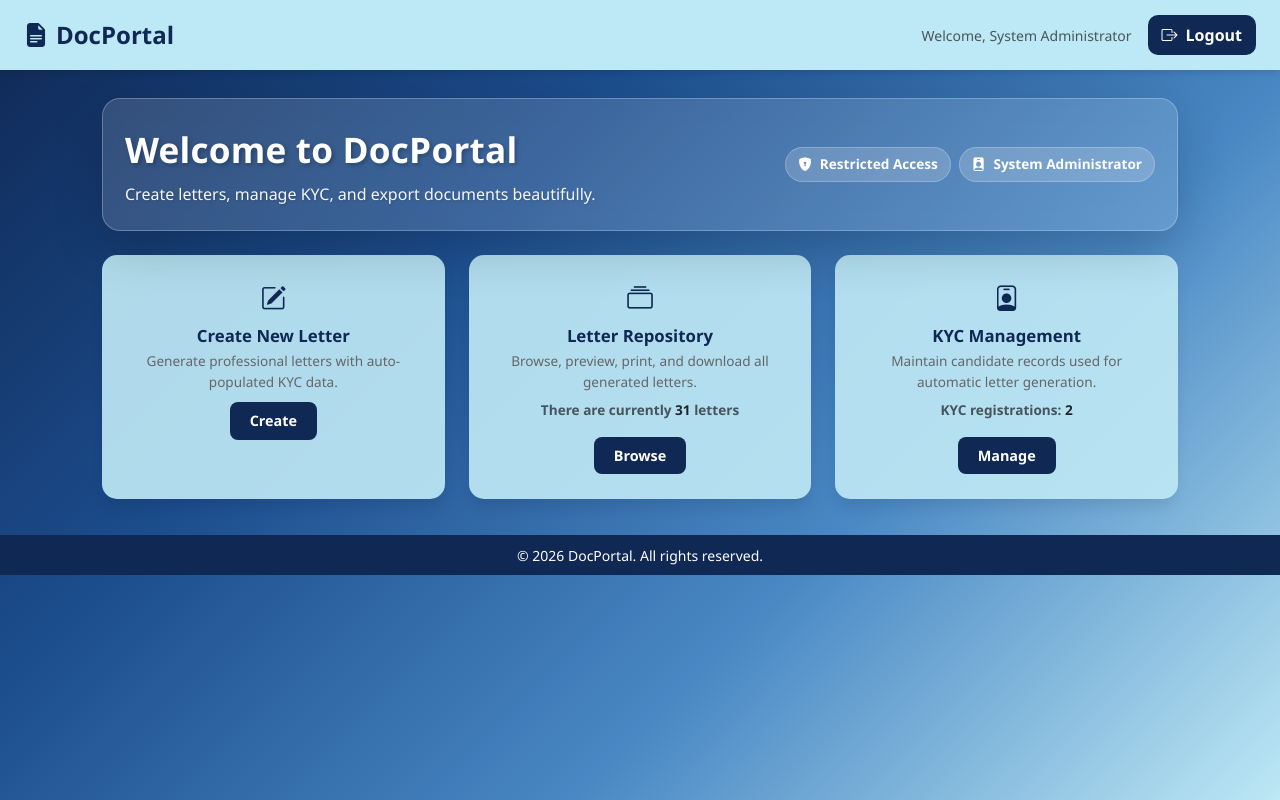
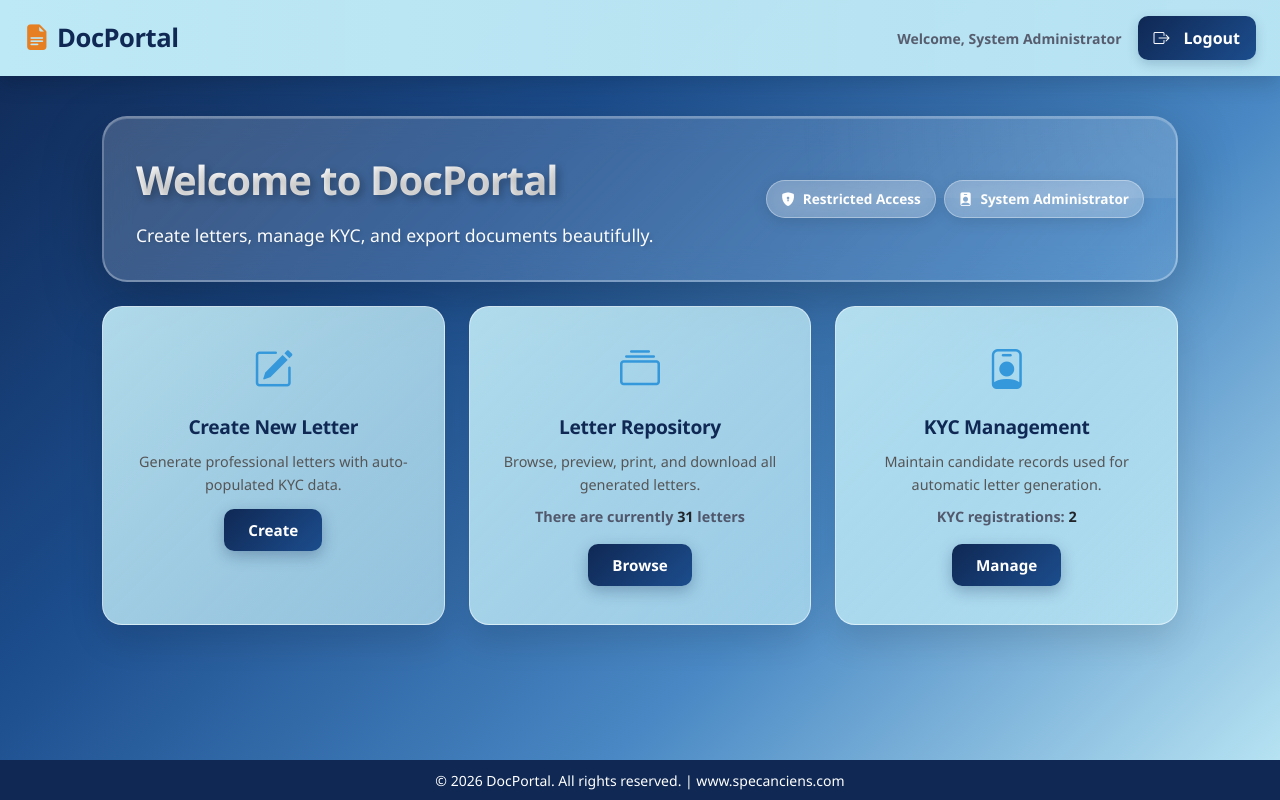
Before and after one commit to Sowmithreddy007/SA_Doc_Portal, a PHP site: page / in a window 1280 px wide. Run offline with PHP 8.4, Linux system fonts and the light colour scheme; a user stored in the database is signed in; data comes from the database, SQL or seed files in the repository.

Commit message:
Second Commit

```diff
--- a/public/footer.php
+++ b/public/footer.php
@@ -1,5 +1,5 @@
 <footer class="py-2 mt-auto d-print-none" style="background-color: var(--primary); color: white;">
     <div class="container text-center">
-        <small>&copy; <?= date('Y') ?> DocPortal. All rights reserved.</small>
+        <small>&copy; <?= date('Y') ?> DocPortal. All rights reserved. | www.specanciens.com</small>
     </div>
 </footer>
--- a/public/index.php
+++ b/public/index.php
@@ -33,31 +33,87 @@ try {
             --text-dark: #2d2436;
             --card: rgba(189, 232, 245, 0.92);
             --glass: rgba(255, 255, 255, 0.14);
+            --accent1: #e67e22;
+            --accent2: #3498db;
+            --accent3: #27ae60;
         }
-        html { scroll-behavior: smooth; }
+
+        @keyframes fadeInUp {
+            from {
+                opacity: 0;
+                transform: translateY(30px);
+            }
+            to {
+                opacity: 1;
+                transform: translateY(0);
+            }
+        }
+
+        @keyframes slideInRight {
+            from {
+                opacity: 0;
+                transform: translateX(30px);
+            }
+            to {
+                opacity: 1;
+                transform: translateX(0);
+            }
+        }
+
+        @keyframes pulse {
+            0%, 100% {
+                opacity: 1;
+            }
+            50% {
+                opacity: 0.8;
+            }
+        }
+
+        @keyframes float {
+            0%, 100% {
+                transform: translateY(0px);
+            }
+            50% {
+                transform: translateY(-10px);
+            }
+        }
+
+        html {
+            scroll-behavior: smooth;
+        }
 
         body {
             background: linear-gradient(135deg, #0f2854 0%, #1c4d8d 33%, #4988c4 66%, #bde8f5 100%);
+            background-attachment: fixed;
             min-height: 100vh;
             font-family: 'Segoe UI', system-ui, -apple-system, sans-serif;
             color: var(--text-dark);
             overflow-x: hidden;
             overflow-y: auto;
+            display: flex;
+            flex-direction: column;
         }
 
         .navbar-custom {
-            background: var(--bg-light);
-            box-shadow: 0 4px 6px -1px rgba(0, 0, 0, 0.1);
-            padding: 15px 0;
+            background: linear-gradient(90deg, var(--bg-light) 0%, rgba(189, 232, 245, 0.95) 100%);
+            box-shadow: 0 8px 20px rgba(0, 0, 0, 0.15);
+            padding: 16px 0;
             position: sticky;
             top: 0;
             z-index: 1000;
+            backdrop-filter: blur(10px);
         }
 
         .navbar-brand {
-            font-weight: bold;
-            font-size: 1.5rem;
+            font-weight: 800;
+            font-size: 1.6rem;
             color: var(--primary) !important;
+            letter-spacing: -0.5px;
+            animation: slideInRight 0.6s ease-out;
+        }
+
+        .navbar-brand i {
+            color: var(--accent1);
         }
 
         .nav-link {
@@ -68,125 +124,241 @@ try {
         }
 
         .nav-link:hover {
-            color: var(--primary) !important;
+            color: var(--accent1) !important;
             transform: translateY(-2px);
         }
 
         .page-wrap {
-            padding: 28px 16px 36px;
+            padding: 40px 16px 36px;
+            flex: 1;
+            animation: fadeInUp 0.8s ease-out;
         }
 
         .hero-card {
-            background: var(--glass);
-            border: 1px solid rgba(255,255,255,0.25);
-            backdrop-filter: blur(10px);
-            -webkit-backdrop-filter: blur(10px);
-            border-radius: 18px;
-            padding: 24px 22px;
+            background: linear-gradient(135deg, rgba(255, 255, 255, 0.18) 0%, rgba(255, 255, 255, 0.08) 100%);
+            border: 2px solid rgba(255, 255, 255, 0.3);
+            backdrop-filter: blur(15px);
+            -webkit-backdrop-filter: blur(15px);
+            border-radius: 25px;
+            padding: 32px;
             color: #fff;
-            box-shadow: 0 18px 50px rgba(0,0,0,0.18);
+            box-shadow: 0 20px 60px rgba(0, 0, 0, 0.25), inset 0 1px 0 rgba(255, 255, 255, 0.2);
+            margin-bottom: 40px;
+            position: relative;
+            overflow: hidden;
+        }
+
+        .hero-card::before {
+            content: '';
+            position: absolute;
+            top: -50%;
+            right: -50%;
+            width: 100%;
+            height: 100%;
+            background: radial-gradient(circle, rgba(255, 255, 255, 0.1) 0%, transparent 70%);
+            animation: float 6s ease-in-out infinite;
+            z-index: 0;
+        }
+
+        .hero-card > * {
+            position: relative;
+            z-index: 1;
         }
 
         .hero-title {
-            font-size: 2.2rem;
-            font-weight: 800;
-            letter-spacing: 0.2px;
-            margin: 0 0 6px 0;
-            text-shadow: 2px 2px 4px rgba(0,0,0,0.25);
+            font-size: 2.5rem;
+            font-weight: 900;
+            letter-spacing: -1px;
+            margin: 0 0 12px 0;
+            text-shadow: 3px 3px 8px rgba(0, 0, 0, 0.3);
+            background: linear-gradient(135deg, #ffffff 0%, #f0f0f0 100%);
+            -webkit-background-clip: text;
+            -webkit-text-fill-color: transparent;
+            background-clip: text;
         }
 
         .hero-subtitle {
             margin: 0;
-            opacity: 0.95;
-            font-size: 1rem;
-            text-shadow: 1px 1px 3px rgba(0,0,0,0.2);
+            opacity: 0.98;
+            font-size: 1.1rem;
+            text-shadow: 2px 2px 5px rgba(0, 0, 0, 0.2);
+            font-weight: 500;
         }
 
         .pill {
-            background: rgba(255,255,255,0.18);
-            border: 1px solid rgba(255,255,255,0.22);
+            background: rgba(255, 255, 255, 0.22);
+            border: 1.5px solid rgba(255, 255, 255, 0.35);
             color: #fff;
             border-radius: 999px;
-            padding: 6px 12px;
-            font-weight: 600;
+            padding: 8px 14px;
+            font-weight: 700;
             font-size: 0.85rem;
             white-space: nowrap;
+            backdrop-filter: blur(10px);
+            transition: all 0.3s ease;
+            box-shadow: 0 4px 15px rgba(0, 0, 0, 0.1);
+        }
+
+        .pill:hover {
+            background: rgba(255, 255, 255, 0.3);
+            transform: translateY(-2px);
+            box-shadow: 0 6px 20px rgba(0, 0, 0, 0.15);
+        }
+
+        .pill i {
+            margin-right: 6px;
         }
 
         .card-feature {
             border: none;
-            border-radius: 15px;
-            box-shadow: 0 10px 15px -3px rgba(0, 0, 0, 0.1);
-            background: var(--card);
-            transition: all 0.3s;
+            border-radius: 20px;
+            box-shadow: 0 15px 35px rgba(0, 0, 0, 0.12);
+            background: linear-gradient(135deg, var(--card) 0%, rgba(189, 232, 245, 0.7) 100%);
+            transition: all 0.4s cubic-bezier(0.34, 1.56, 0.64, 1);
             text-align: center;
-            padding: 25px;
+            padding: 32px 28px;
             height: 100%;
             margin: 0 auto;
+            position: relative;
+            overflow: hidden;
+            border: 1px solid rgba(255, 255, 255, 0.5);
+        }
+
+        .card-feature::before {
+            content: '';
+            position: absolute;
+            top: 0;
+            left: -100%;
+            width: 100%;
+            height: 100%;
+            background: linear-gradient(90deg, transparent, rgba(255, 255, 255, 0.3), transparent);
+            transition: left 0.5s;
+            z-index: 0;
+        }
+
+        .card-feature:hover::before {
+            left: 100%;
         }
 
         .card-feature:hover {
-            transform: translateY(-10px);
-            box-shadow: 0 20px 40px rgba(0,0,0,0.2);
+            transform: translateY(-15px) scale(1.02);
+            box-shadow: 0 30px 60px rgba(0, 0, 0, 0.2), 0 0 60px rgba(230, 126, 34, 0.15);
+        }
+
+        .card-feature > * {
+            position: relative;
+            z-index: 1;
         }
 
         .card-feature .icon {
-            font-size: 1.6rem;
-            margin-bottom: 8px;
+            font-size: 2.5rem;
+            margin-bottom: 16px;
             color: var(--primary);
+            transition: all 0.3s ease;
+            animation: fadeInUp 0.6s ease-out backwards;
+        }
+
+        .card-feature:nth-child(1) .icon { animation-delay: 0.1s; color: #3498db; }
+        .card-feature:nth-child(2) .icon { animation-delay: 0.2s; color: #e67e22; }
+        .card-feature:nth-child(3) .icon { animation-delay: 0.3s; color: #27ae60; }
+
+        .card-feature:hover .icon {
+            transform: scale(1.15) rotate(5deg);
+            filter: drop-shadow(0 5px 15px rgba(0, 0, 0, 0.2));
         }
 
         .card-feature h4 {
             color: var(--primary);
-            font-weight: 700;
-            font-size: 1.05rem;
-            margin-bottom: 5px;
+            font-weight: 800;
+            font-size: 1.2rem;
+            margin-bottom: 12px;
+            letter-spacing: -0.3px;
         }
 
         .card-feature p {
-            color: #666;
-            font-size: 0.85rem;
-            margin-bottom: 10px;
+            color: #555;
+            font-size: 0.9rem;
+            margin-bottom: 12px;
+            line-height: 1.6;
+            font-weight: 500;
         }
 
         .stat-number {
-            font-size: 1.7rem;
-            font-weight: 800;
+            font-size: 2rem;
+            font-weight: 900;
             color: var(--primary);
             margin: 2px 0 4px;
+            text-shadow: 0 2px 4px rgba(0, 0, 0, 0.05);
         }
 
         .btn-feature {
-            background: var(--primary);
+            background: linear-gradient(135deg, var(--primary) 0%, var(--primary-hover) 100%);
             border: none;
-            border-radius: 8px;
-            font-weight: 600;
+            border-radius: 10px;
+            font-weight: 700;
             color: white;
-            padding: 8px 20px;
-            transition: all 0.3s;
+            padding: 10px 24px;
+            transition: all 0.3s cubic-bezier(0.34, 1.56, 0.64, 1);
             text-decoration: none;
             display: inline-block;
-            font-size: 0.9rem;
+            font-size: 0.95rem;
+            box-shadow: 0 5px 15px rgba(15, 40, 84, 0.3);
+            position: relative;
+            overflow: hidden;
+        }
+
+        .btn-feature::after {
+            content: '';
+            position: absolute;
+            top: 50%;
+            left: 50%;
+            width: 0;
+            height: 0;
+            border-radius: 50%;
+            background: rgba(255, 255, 255, 0.5);
+            transform: translate(-50%, -50%);
+            transition: width 0.6s, height 0.6s;
+        }
+
+        .btn-feature:hover::after {
+            width: 300px;
+            height: 300px;
         }
 
         .btn-feature:hover {
-            background: var(--primary-hover);
-            color: white;
-            transform: scale(1.05);
+            transform: translateY(-3px);
+            box-shadow: 0 12px 30px rgba(15, 40, 84, 0.4);
+        }
+
+        .btn-feature:active {
+            transform: translateY(-1px);
         }
 
         .btn-logout {
-            background: var(--primary);
+            background: linear-gradient(135deg, var(--primary) 0%, var(--primary-hover) 100%);
             color: #fff !important;
             border-radius: 10px;
-            padding: 8px 14px;
+            padding: 10px 16px;
             font-weight: 700;
             text-decoration: none;
             border: 0;
-            transition: all 0.25s;
+            transition: all 0.3s;
+            box-shadow: 0 4px 12px rgba(15, 40, 84, 0.2);
+            display: inline-flex;
+            align-items: center;
+            gap: 6px;
         }
-        .btn-logout:hover { background: var(--primary-hover); transform: translateY(-1px); }
 
+        .btn-logout:hover {
+            background: linear-gradient(135deg, var(--primary-hover) 0%, var(--primary) 100%);
+            transform: translateY(-2px);
+            box-shadow: 0 8px 20px rgba(15, 40, 84, 0.3);
+        }
+
+        .text-muted {
+            font-weight: 600;
+            color: rgba(45, 36, 54, 0.7) !important;
+        }
     </style>
 </head>
 <body>
--- a/src/LetterTemplate.php
+++ b/src/LetterTemplate.php
@@ -72,7 +72,7 @@ class LetterTemplate {
         <div class="letter-footer">
             <p>Opp. Telangana Forest Academy, Dhulapally, Near Kompally, Medchal Dist.,</p>
             <p>Telangana, India - 500 100</p>
-            <p>Mobile - +91 89770 59315 e-mail - specanciens@stpetershyd.com</p>
+            <p>Mobile - +91 89770 59315 e-mail - specanciens@stpetershyd.com | www.specanciens.com</p>
         </div>';
     }
 
```
Also changed, not shown: public/uploads/signatures/sig_6979c2e45b3ce3.75644650.jpeg (added), public/view-letter.php (line endings or trailing spaces), src/Auth.php (line endings or trailing spaces), src/LetterManager.php (line endings or trailing spaces).
